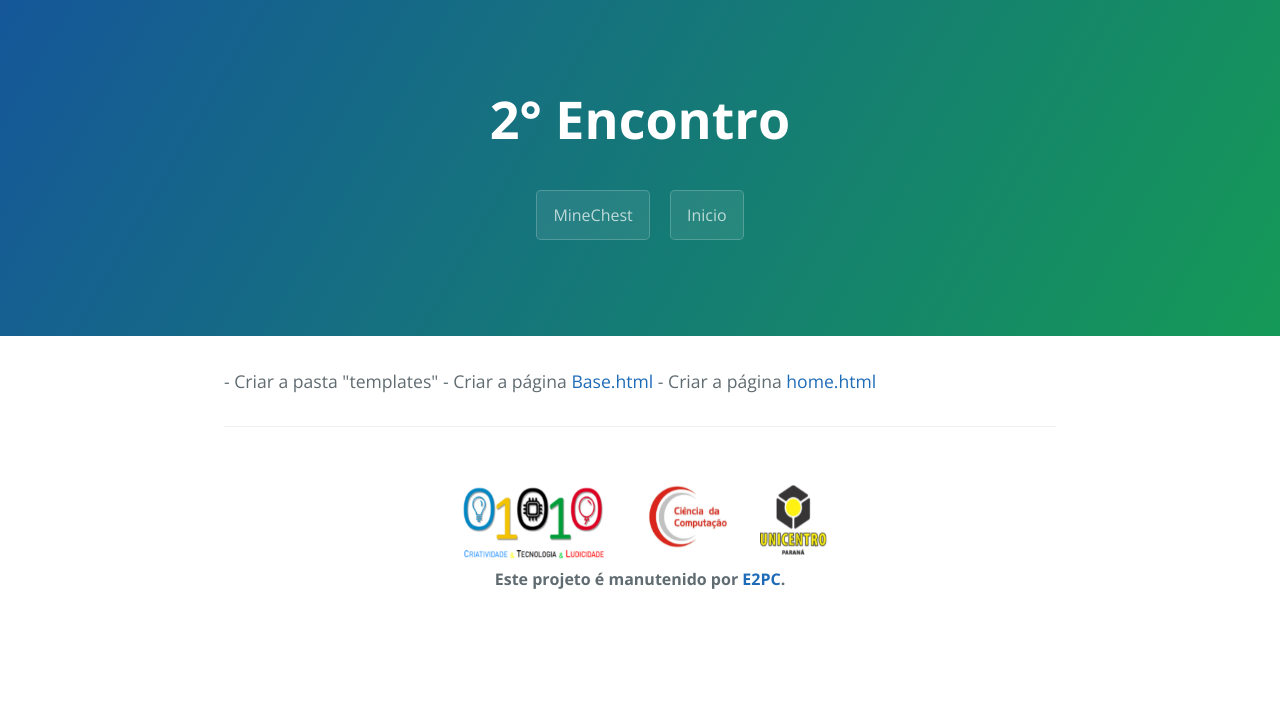
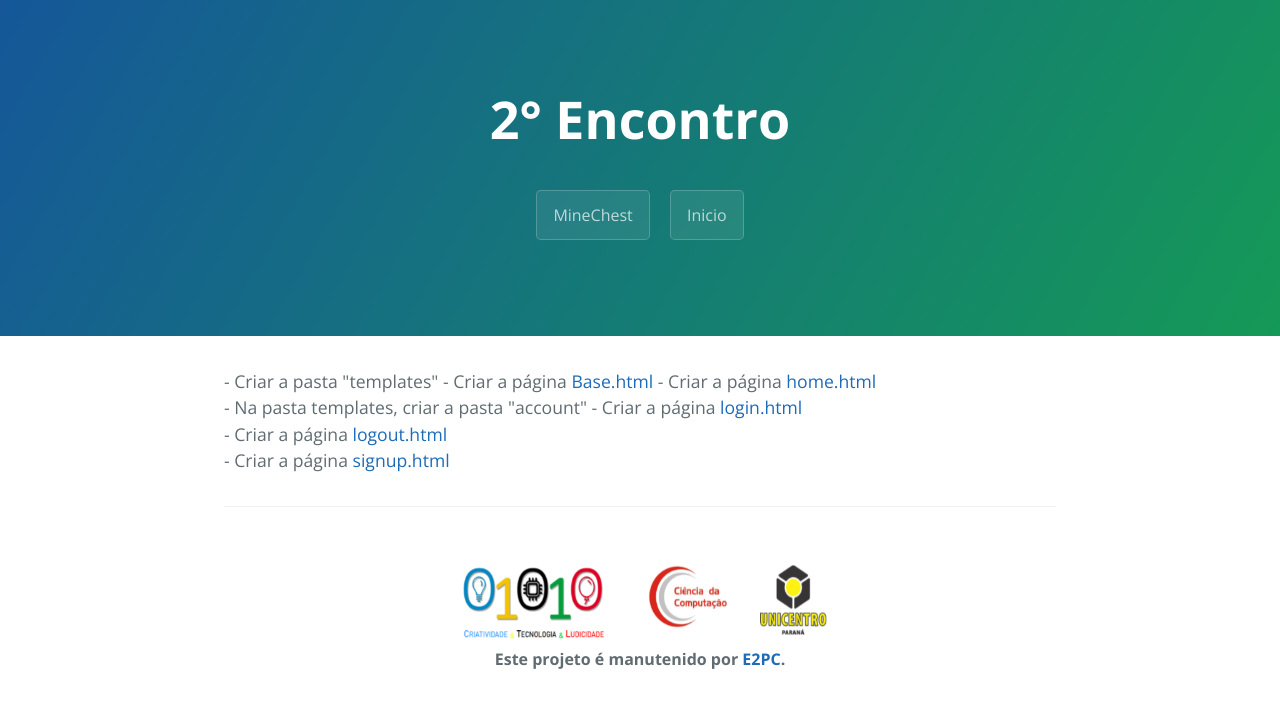
Before and after one commit to E2PC/ProjectPage, a Jekyll site: the page built from Encontro2.html, in a window 1280 px wide. Shown: the top 708 px of the page. Built offline with Jekyll 4.4.1, drawn with Linux system fonts in a browser that asks for light colours.

Commit message:
Update Encontro2.html

```diff
--- a/Encontro2.html
+++ b/Encontro2.html
@@ -292,6 +292,68 @@
 {% endblock %}
 {% endraw %}
 </textarea></div><br>
+	- Na pasta templates, criar a pasta "account"
+	  - Criar a página <a href="#" onclick="Mudarestado('login')">login.html</a>
+	  <div style="display:none" id="login"><textarea readonly rows='20' cols='100'>
+{% raw %}
+{% extends 'base.html' %}
+
+{% load crispy_forms_tags %}
+
+{% block title %}Entrar{% endblock %}
+
+{% block content %}
+	<br><br>
+    <h2>Entrar</h2>
+    <form method="post">
+        {% csrf_token %}
+        {{ form|crispy }}
+        <button class="btn btn-success" type="submit">Entrar</button>
+    </form>
+{% endblock %}
+{% endraw %}
+</textarea></div><br>
+
+	  - Criar a página <a href="#" onclick="Mudarestado('logout')">logout.html</a>
+	  <div style="display:none" id="logout"><textarea readonly rows='20' cols='100'>
+{% raw %}
+{% extends 'base.html' %}
+
+{% block title %}Sair{% endblock %}
+
+{% block content %}
+    <h2>Sair</h2>
+    <p>Você tem certeza que deseja sair?</p>
+    <form method="post" action="{% url 'account_logout' %}">
+        {% csrf_token %}
+        <button class="btn btn-danger" type="submit">Sair</button>
+    </form>
+{% endblock %}
+{% endraw %}
+</textarea></div><br>
+
+	  - Criar a página <a href="#" onclick="Mudarestado('signup')">signup.html</a>
+	  <div style="display:none" id="signup"><textarea readonly rows='20' cols='100'>
+{% raw %}
+{% extends 'base.html' %}
+
+{% load crispy_forms_tags %}
+
+{% block title %}Cadastro{% endblock %}
+
+{% block content %}
+	<br><br>
+    <h2>Cadastrar Conta</h2>
+    <form method="post">
+        {% csrf_token %}
+        {{ form|crispy }}
+		<br>
+        <button class="btn btn-success" type="submit">Cadastrar</button>
+    </form>
+{% endblock %}
+{% endraw %}
+</textarea></div><br>
+
 
 <script>
 	function Mudarestado(el) {
```
